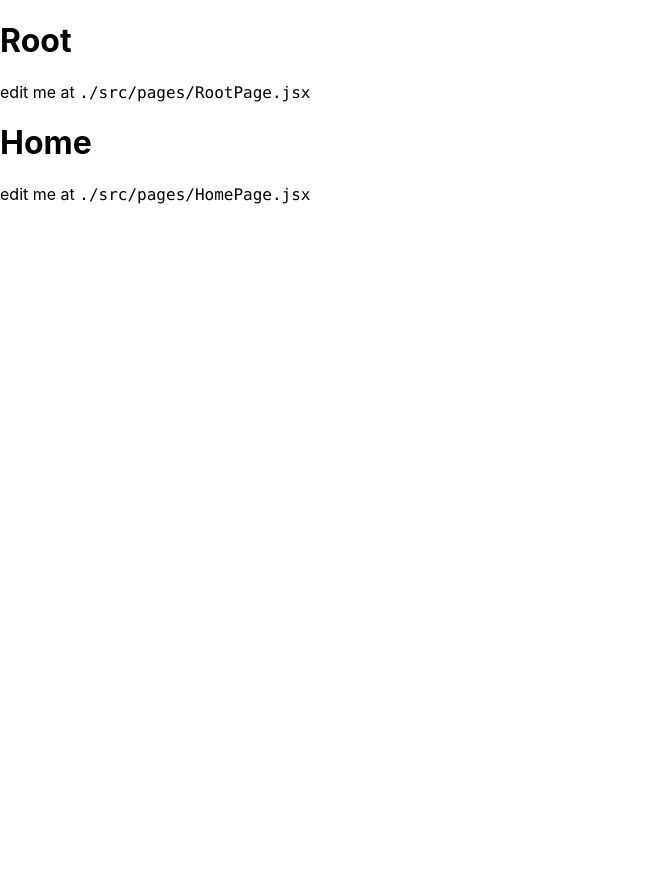
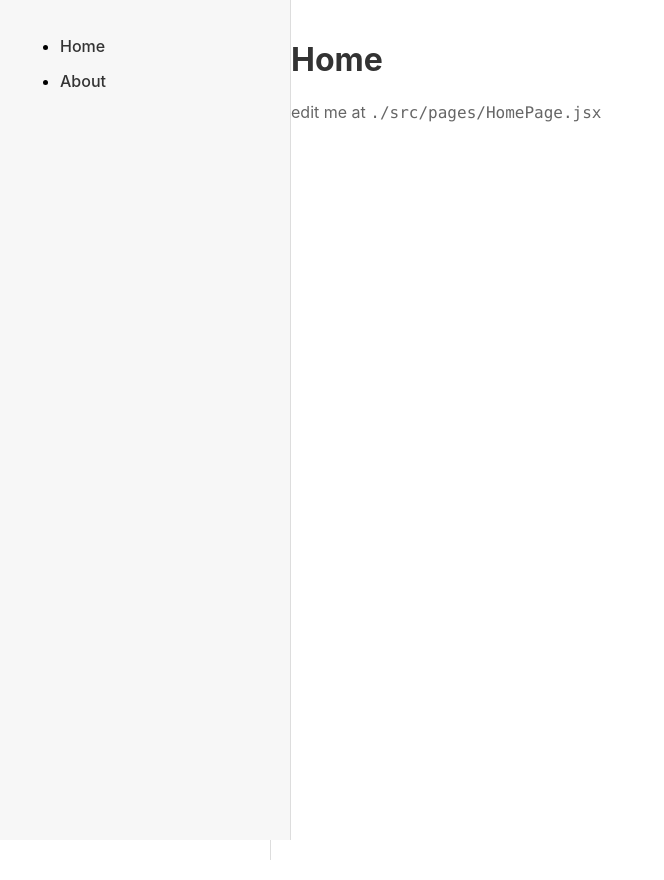
Before and after one commit to lpwanw/personal_project_fe, a React (Create React App) app: page / in a window 1280 px wide. Shown: the whole page, without its empty margins (0-664 px from the left). Before the commit the page ends 800 px from the top, so only its background shows below. Built offline with nearby package versions, Linux system fonts and the light colour scheme.

Commit message:
add some Style first

```diff
--- /dev/null
+++ b/src/pages/RootPage.css
@@ -0,0 +1,38 @@
+/* Styles for the RootPage component */
+.root-page {
+  margin-left: 250px; /* Account for the width of the sidebar */
+  padding: 20px; /* Padding around the content */
+  background-color: #fff; /* White background for content */
+  min-height: 100vh; /* Ensure it covers the viewport height */
+}
+
+/* You can customize headers, paragraphs or other elements inside root page */
+.root-page h1,
+.root-page h2,
+.root-page h3 {
+  color: #333; /* Dark headers */
+}
+
+.root-page p {
+  color: #666; /* Slightly lighter text for paragraphs */
+  line-height: 1.6; /* Spacing between lines for readability */
+}
+
+.content {
+  padding: 20px; /* Padding around the content */
+  background-color: #fff; /* White background for content */
+  border-left: 1px solid #ddd; /* Left border to visually separate content from the sidebar */
+  min-height: 100vh; /* Ensure it covers the viewport height */
+}
+
+.content h1,
+.content h2,
+.content h3 {
+  color: #333; /* Dark headers */
+  margin-top: 0; /* Remove top margin for a cleaner look */
+}
+
+.content p {
+  color: #666; /* Slightly lighter text for paragraphs */
+  line-height: 1.6; /* Spacing between lines for readability */
+}
--- a/src/pages/RootPage.jsx
+++ b/src/pages/RootPage.jsx
@@ -1,13 +1,14 @@
 import { Outlet } from "react-router-dom";
+import Sidebar from "./root/sidebar";
+import "./RootPage.css"
 
 export default function RootPage() {
   return(
-    <>
-      <h1>Root</h1>
-      <p>edit me at <code>./src/pages/RootPage.jsx</code></p>
-      <div>
+    <div className="root-page">
+      <Sidebar />
+      <div className="content">
         <Outlet />
       </div>
-    </>
+    </div>
   )
 }
--- /dev/null
+++ b/src/pages/root/sidebar.css
@@ -0,0 +1,25 @@
+/* Styles for the Sidebar component */
+.sidebar {
+  width: 250px;  /* Width of the sidebar */
+  height: 100vh; /* Full viewport height */
+  background-color: #f7f7f7; /* Light gray background */
+  border-right: 1px solid #ddd; /* Right border */
+  padding: 20px; /* Padding around the sidebar content */
+  position: fixed; /* Fixed position to stay in place when scrolling */
+  top: 0; /* Positioning from the top */
+  left: 0; /* Positioning from the left */
+  overflow-y: auto; /* Allow vertical scrolling if content overflows */
+}
+
+.sidebar a {
+  display: block; /* Display links as blocks for easier clicking */
+  margin-bottom: 15px; /* Space between links */
+  text-decoration: none; /* No underline */
+  color: #333; /* Dark text color */
+  font-weight: 500; /* Semi-bold font */
+}
+
+.sidebar a:hover,
+.sidebar a.active {
+  color: #007bff; /* Highlight color when hovering or active */
+}
--- /dev/null
+++ b/src/pages/root/sidebar.js
@@ -0,0 +1,20 @@
+import React from 'react';
+import { Link } from 'react-router-dom';
+import './sidebar.css'
+
+const Sidebar = () => {
+  return (
+    <div className="sidebar">
+      <ul>
+        <li>
+          <Link to="/">Home</Link>
+        </li>
+        <li>
+          <Link to="/about">About</Link>
+        </li>
+      </ul>
+    </div>
+  );
+}
+
+export default Sidebar;
--- a/src/routes/root.js
+++ b/src/routes/root.js
@@ -1,8 +1,8 @@
 import React from 'react';
 import { Routes, Route } from 'react-router-dom';
 import RootPage from '../pages/RootPage';
-import HomePage from "../pages/HomePage";
-import AboutPage from "../pages/AboutPage";
+import HomePage from "../pages/root/HomePage";
+import AboutPage from "../pages/root/AboutPage";
 
 const RootRoutes = () => {
   return (
```
Also changed, not shown: src/pages/root/AboutPage.jsx (renamed from src/pages/AboutPage.jsx), src/pages/root/HomePage.jsx (renamed from src/pages/HomePage.jsx).
